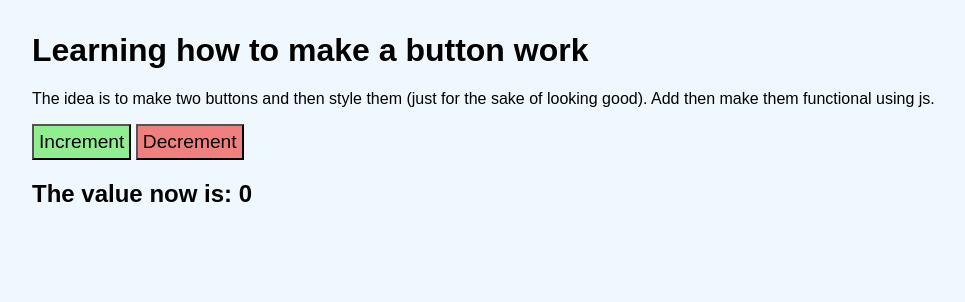
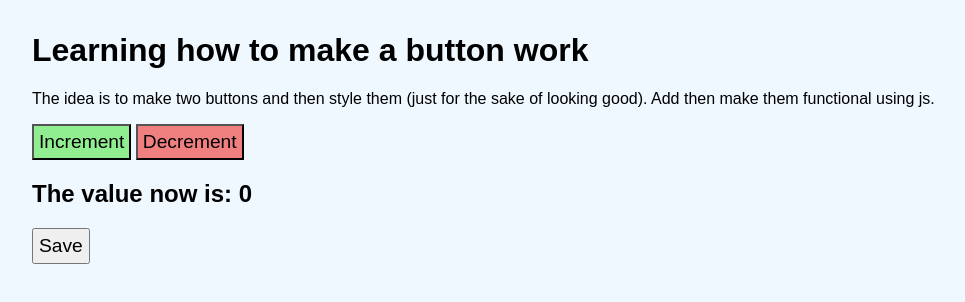
Before and after one commit to rdtanmoy09/Buttons, a plain HTML site: page index.html in a window 1280 px wide. Shown: the whole page, without its empty margins (16-981 px from the left). Drawn offline with Linux system fonts and the light colour scheme.

Commit message:
Add save button to index.html
Added a save button to the HTML structure.

```diff
--- a/index.html
+++ b/index.html
@@ -16,6 +16,9 @@
     <button id="inc" onclick="addno()">Increment</button>
     <button id="dec" onclick="decno()">Decrement</button>
     <h2>The value now is: <span id="value">0</span></h2>
+
+    <!-- Now from here I'm adding a new fuction, that will be the save button, which i didn't added previously.-->
+    <button id="store" onclick="saveno()">Save</button>
+    <script src="script.js"></script>
   </body>
-  <script src="script.js"></script>
 </html>
```
